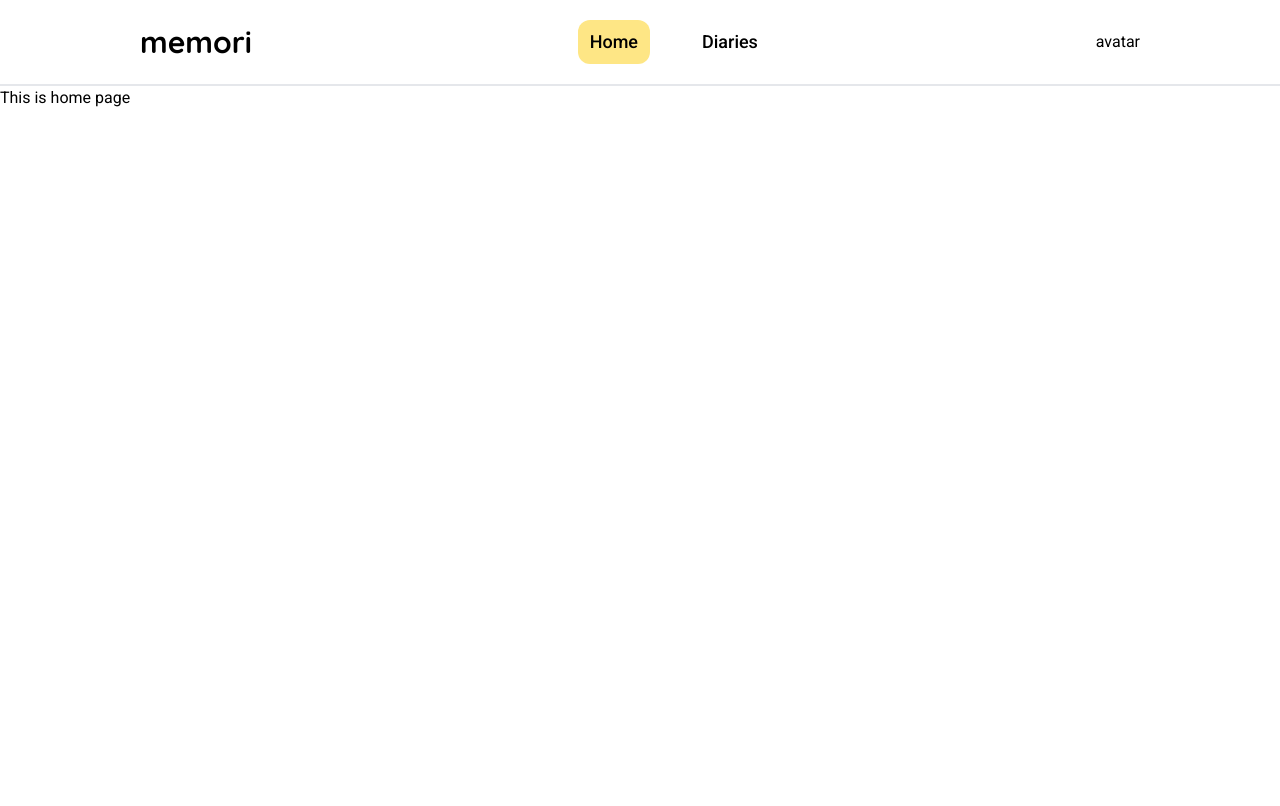
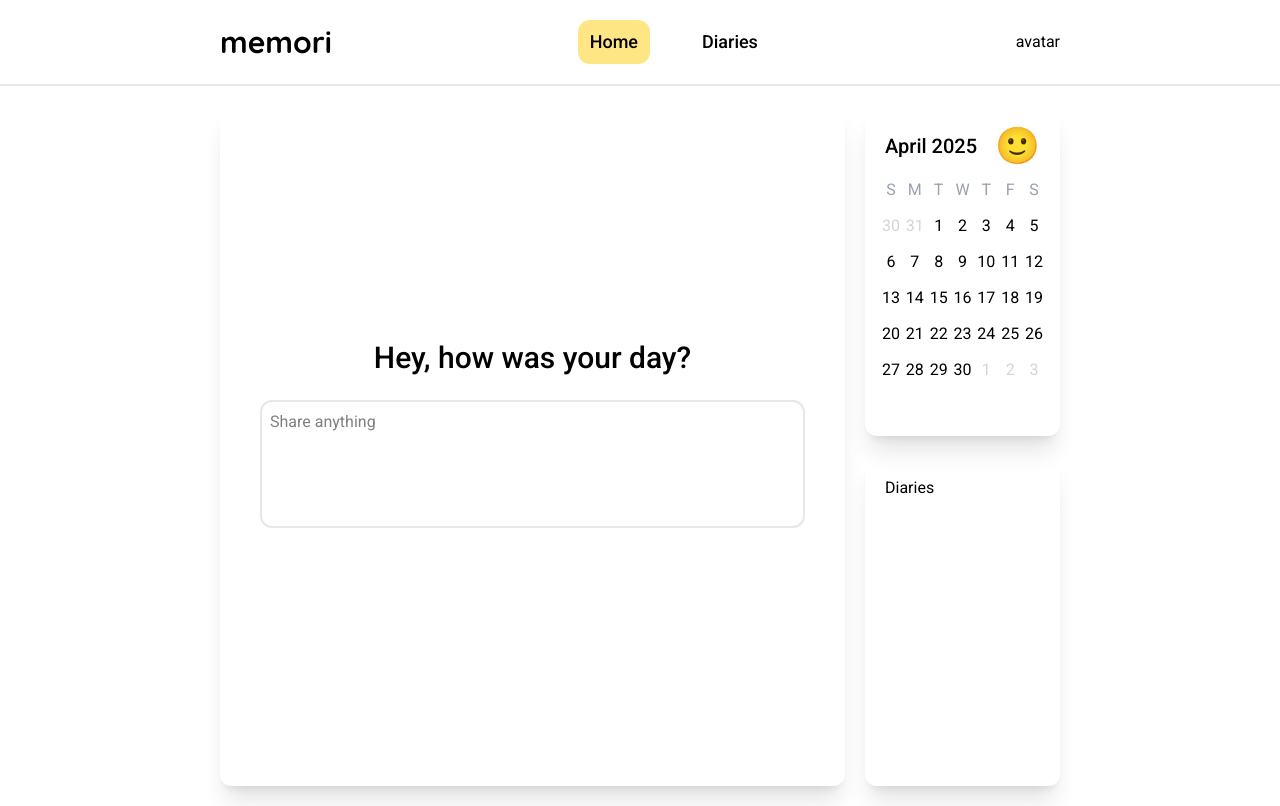
Before and after one commit to MarcoVitoC/memori, a React (Vite) app in the folder web/: page /home in a window 1280 px wide. Built offline with nearby package versions, Linux system fonts and the light colour scheme.

Commit message:
feat: add calendar component and cn func

```diff
--- /dev/null
+++ b/web/src/components/Calendar.tsx
@@ -0,0 +1,59 @@
+import cn from "../utils/cn"
+
+const Calendar = () => {
+  const days = ["S", "M", "T", "W", "T", "F", "S"]
+  const months = ["January","February","March","April","May","June","July","August","September","October","November","December"]
+
+  const date = new Date()
+  const month = date.getMonth()
+  const year = date.getFullYear()
+
+  const firstDayOfMonth = new Date(year, month, 1)
+  const firstDateOfMonth = firstDayOfMonth.getDate()
+  const firstDayOfWeek = firstDayOfMonth.getDay()
+
+  const lastDayPrevMonth = new Date(year, month, 0).getDate()
+
+  const lastDayOfMonth = new Date(year, month + 1, 0)
+  const lastDateOfMonth = lastDayOfMonth.getDate()
+  const lastDayOfWeek = lastDayOfMonth.getDay()
+
+  const dates = []
+  for (let i=firstDayOfWeek-1; i>=0; i--) {
+    dates.push({isCurrentMonth: false, date: lastDayPrevMonth - i})
+  }
+
+  for (let i=firstDateOfMonth; i<=lastDateOfMonth; i++) {
+    dates.push({isCurrentMonth: true, date: i})
+  }
+
+  for (let i=1; i<=6-lastDayOfWeek; i++) {
+    dates.push({isCurrentMonth: false, date: i})
+  }
+
+  return (
+    <>
+      <div className="flex justify-between items-center mb-3">
+        <h1 className="text-xl font-medium">{months[month]} {year}</h1>
+        <h1 className="text-4xl">🙂</h1>
+      </div>
+      <div className="grid grid-cols-7 grid-rows-6 gap-3">
+        {days.map((day: string, index: number) => (
+          <h1 key={index} className="grid place-content-center text-gray-400">{day}</h1>
+        ))}
+
+        {dates.map(({isCurrentMonth, date}, index: number) => (
+          <h1
+            key={index}
+            className={cn(
+              (isCurrentMonth ? "": "text-gray-300"),
+              "grid place-content-center cursor-pointer"
+            )}
+          >{date}</h1>
+        ))}
+      </div>
+    </>
+  )
+}
+
+export default Calendar
--- a/web/src/layouts/Navbar.tsx
+++ b/web/src/layouts/Navbar.tsx
@@ -1,22 +1,29 @@
 import { NavLink } from "react-router"
+import cn from "../utils/cn"
 
 const Navbar = () => {
-  const navLinkStyle = (isActive: boolean) => `${isActive ? "bg-amber-200" : "bg-white"} px-3 py-2 rounded-xl`
-
   return (
     <>
       <nav className="border-b-2 border-gray-200">
-        <div className="flex justify-between items-center mx-30 p-5">
+        <div className="flex justify-between items-center mx-15 xl:mx-50 p-5">
           <a href="" className="text-3xl font-bold font-quicksand">memori</a>
           <div className="flex items-center gap-10 text-lg font-medium">
             <NavLink
               to="/home"
-              className={({ isActive }) => navLinkStyle(isActive)}>
+              className={({ isActive }) => cn(
+                (isActive ? "bg-amber-200" : "bg-white"),
+                "px-3 py-2 rounded-xl"
+              )}
+            >
               Home
             </NavLink>
             <NavLink
               to="/diaries"
-              className={({ isActive }) => navLinkStyle(isActive)}>
+              className={({ isActive }) => cn(
+                (isActive ? "bg-amber-200" : "bg-white"),
+                "px-3 py-2 rounded-xl"
+              )}
+            >
               Diaries
             </NavLink>
           </div>
--- a/web/src/pages/Home.tsx
+++ b/web/src/pages/Home.tsx
@@ -1,12 +1,21 @@
+import Calendar from "../components/Calendar"
+
 const Home = () => {
   return (
-    <>
-      <div className="flex">
-        <section>
-          <h1>This is home page</h1>
-        </section>
-      </div>
-    </>
+    <div className="grid grid-flow-row-dense grid-cols-4 grid-rows-2 gap-5 mx-15 xl:mx-50 p-5 h-180">
+      <section className="col-span-3 row-span-2 flex flex-col justify-center items-center shadow-xl p-10 rounded-xl">
+        <h1 className="text-xl md:text-3xl font-medium">Hey, how was your day?</h1>
+        <textarea className="border-2 border-gray-200 rounded-xl m-6 p-2 w-full max-w-2xl h-32 resize-none" placeholder="Share anything" />
+      </section>
+
+      <section className="shadow-xl p-5 rounded-xl">
+        <Calendar/>
+      </section>
+
+      <section className="shadow-xl p-5 rounded-xl">
+        Diaries
+      </section>
+    </div>
   )
 }
 
--- /dev/null
+++ b/web/src/utils/cn.ts
@@ -0,0 +1,5 @@
+const cn = (...classes: string[]) : string => {
+  return classes.filter(Boolean).join(" ")
+}
+
+export default cn
```
